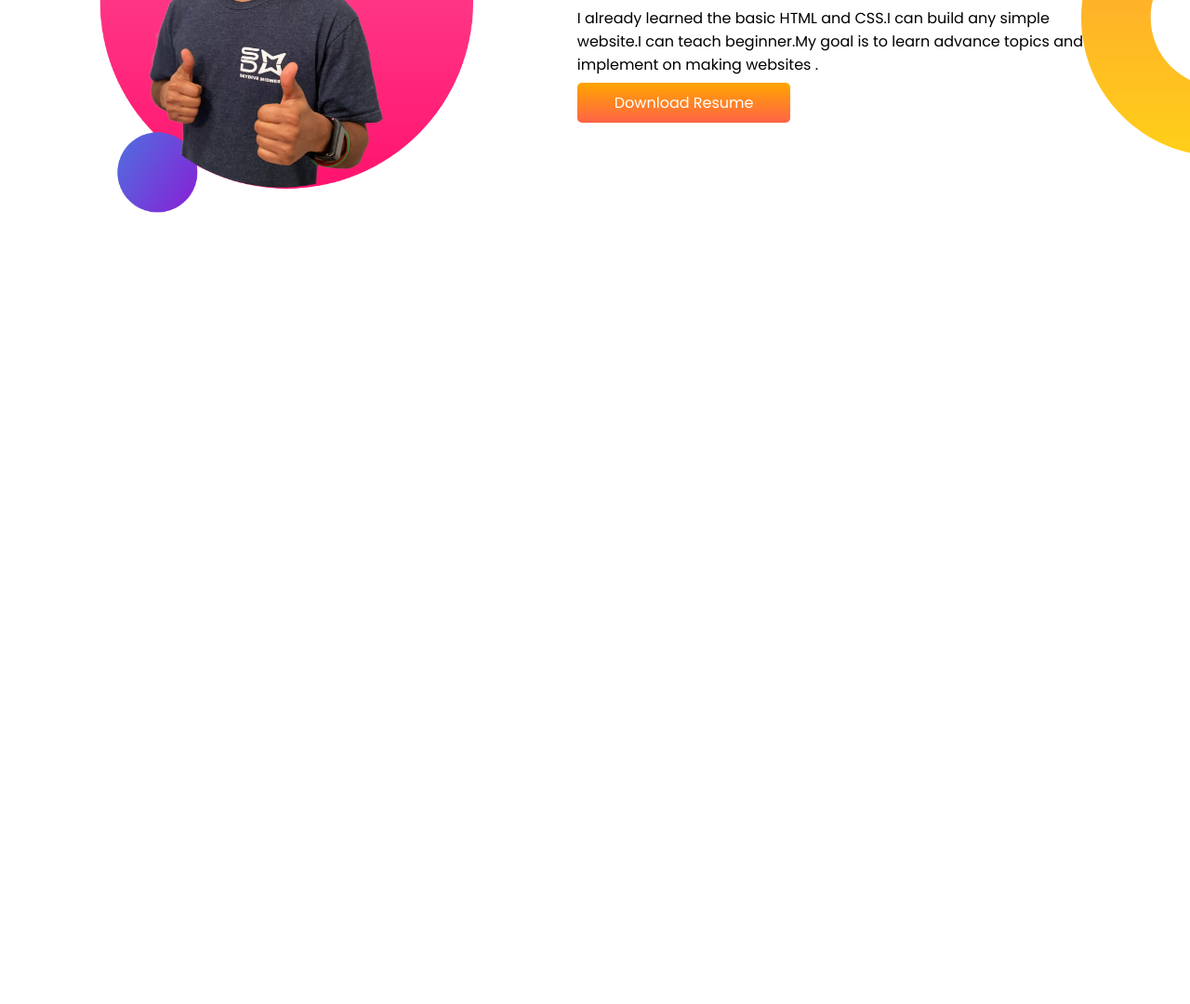
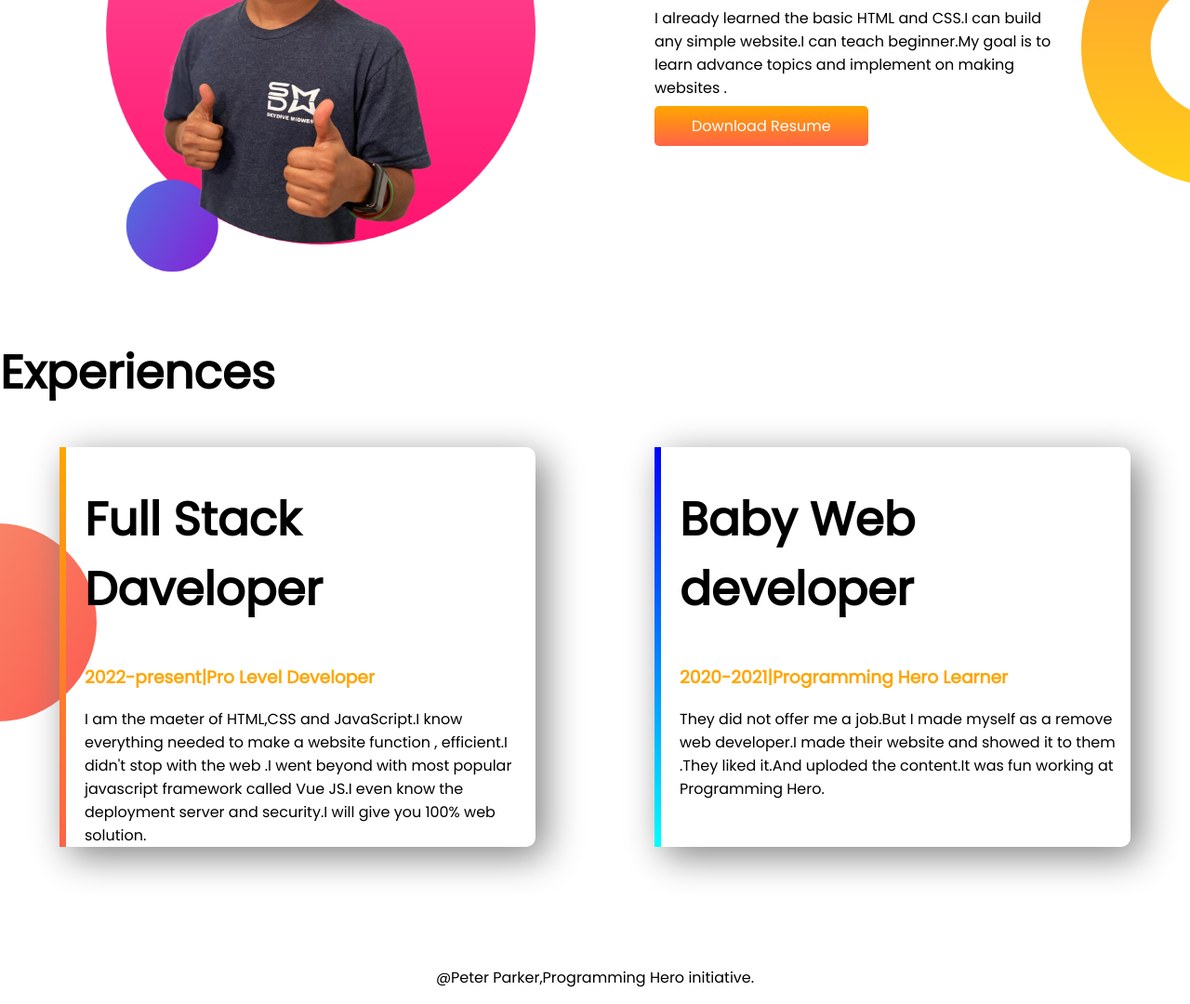
Before and after one commit to LailaIsrat/developer-portfolio, a plain HTML site: page index.html in a window 1280 px wide. Shown: the part 801-1881 px from the top of the page at 93% size. Before the commit the page ends 1101 px from the top, so only its background shows below. Drawn offline with Linux system fonts and the light colour scheme.

Commit message:
third section and footer

```diff
--- a/index.html
+++ b/index.html
@@ -13,7 +13,7 @@
 </head>
 
 <body>
-    <section class="top-banner">
+    <section class="top-banner flexible-container">
         <div class="half-width">
             <h1>Welcome To</h1>
             <h1><span class="orange-colour">Sample portfolio</span> World!</h1>
@@ -29,7 +29,7 @@
         </div>
     </section>
 
-    <section class="dream-big">
+    <section class="dream-big flexible-container">
         <div class="half-width">
             <img src="images/jhankar2.png" alt="">
         </div>
@@ -45,6 +45,32 @@
 
 
     </section>
+    <section class="experience-area">
+        <h1>Experiences</h1>
+        <div class="flexible-container">
+            <div id="full-stack-developer" class="experience-item">
+                <h1>Full Stack Daveloper</h1>
+                <h3 class="orange-colour">2022-present|Pro Level Developer</h3>
+                <div>I am the maeter of HTML,CSS and JavaScript.I know everything needed to make a website function ,
+                    efficient.I didn't stop with the web .I went beyond with most popular javascript framework called
+                    Vue
+                    JS.I even know the deployment server and security.I will give you 100% web solution.</div>
+            </div>
+
+            <div id="web-dev-experience" class="experience-item">
+                <h1>Baby Web developer</h1>
+                <h3 class="orange-colour">2020-2021|Programming Hero Learner</h3>
+                <p>They did not offer me a job.But I made myself as a remove web developer.I made their website and
+                    showed
+                    it to them .They liked it.And uploded the content.It was fun working at Programming Hero.</p>
+            </div>
+
+        </div>
+
+    </section>
+    <footer>
+        <p>@Peter Parker,Programming Hero initiative.</p>
+    </footer>
 
 </body>
 
--- a/style.css
+++ b/style.css
@@ -8,7 +8,7 @@ h1{
 .orange-colour{
     color: orange;
 }
-section{
+.flexible-container{
     display: flex;
     margin-bottom: 5%;
 }
@@ -41,7 +41,35 @@ section{
 
 }
 .half-width-dream{
-    width: 50%;
-
+    width: 35%;
     padding-right: 8%;
 }
+.experience-area{
+    background-image: url(images/exp-bg.png);
+    background-repeat: no-repeat;
+    background-position: left;
+}
+.experience-item{
+    width: 40%;
+    margin-left: 5%;
+    margin-right: 5%;
+    margin-bottom: 5%;
+    padding-left: 20px;
+    border-radius: 10px;
+    box-shadow: 10px 10px 40px gray;
+
+}
+#web-dev-experience{
+    border-left: 7px solid;
+    border-image: linear-gradient(blue,cyan);
+    border-image-slice: 1;
+
+}
+#full-stack-developer{
+    border-left: 7px solid;
+    border-image: linear-gradient(orange ,tomato);
+    border-image-slice: 1;
+}
+footer p{
+    text-align: center;
+}
```
